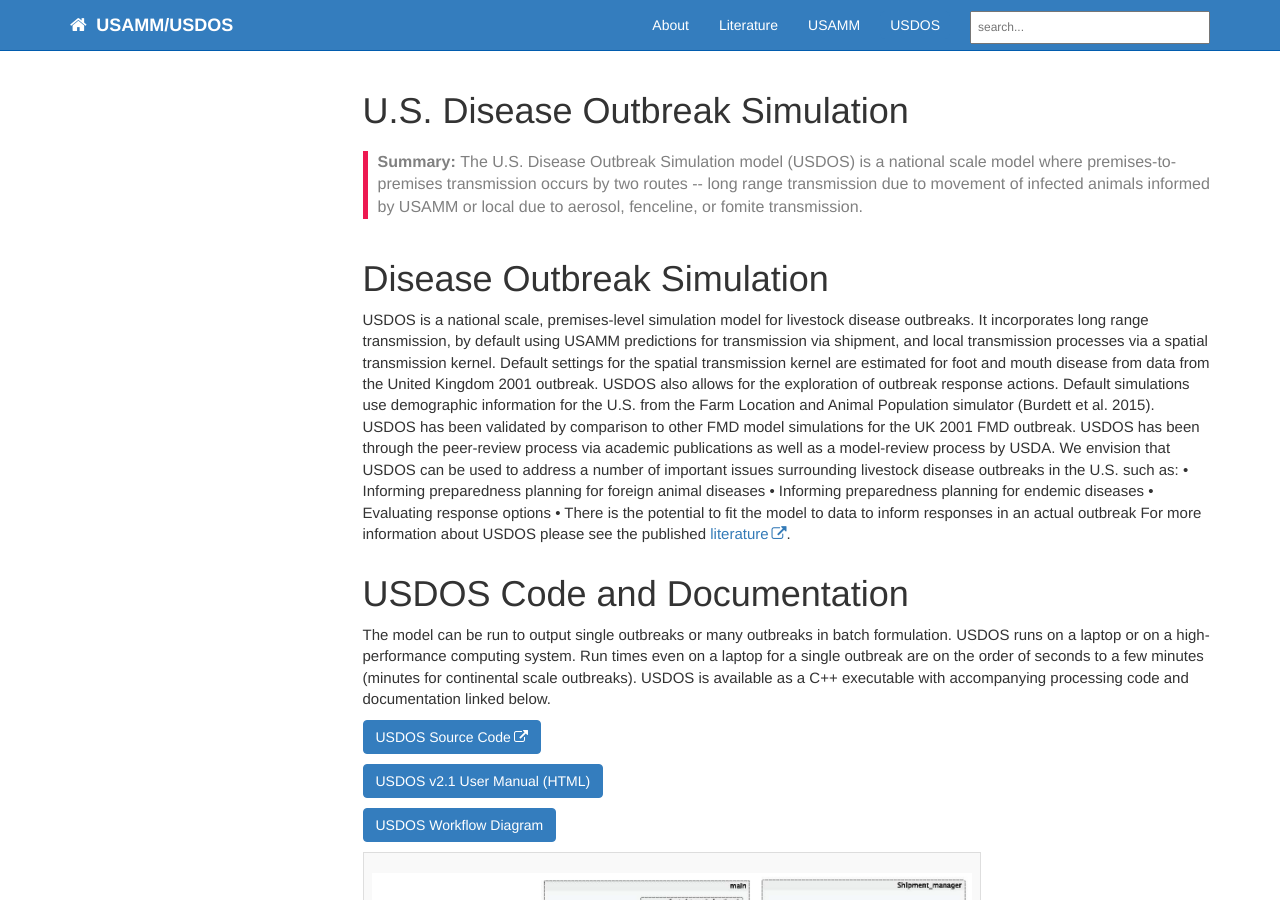
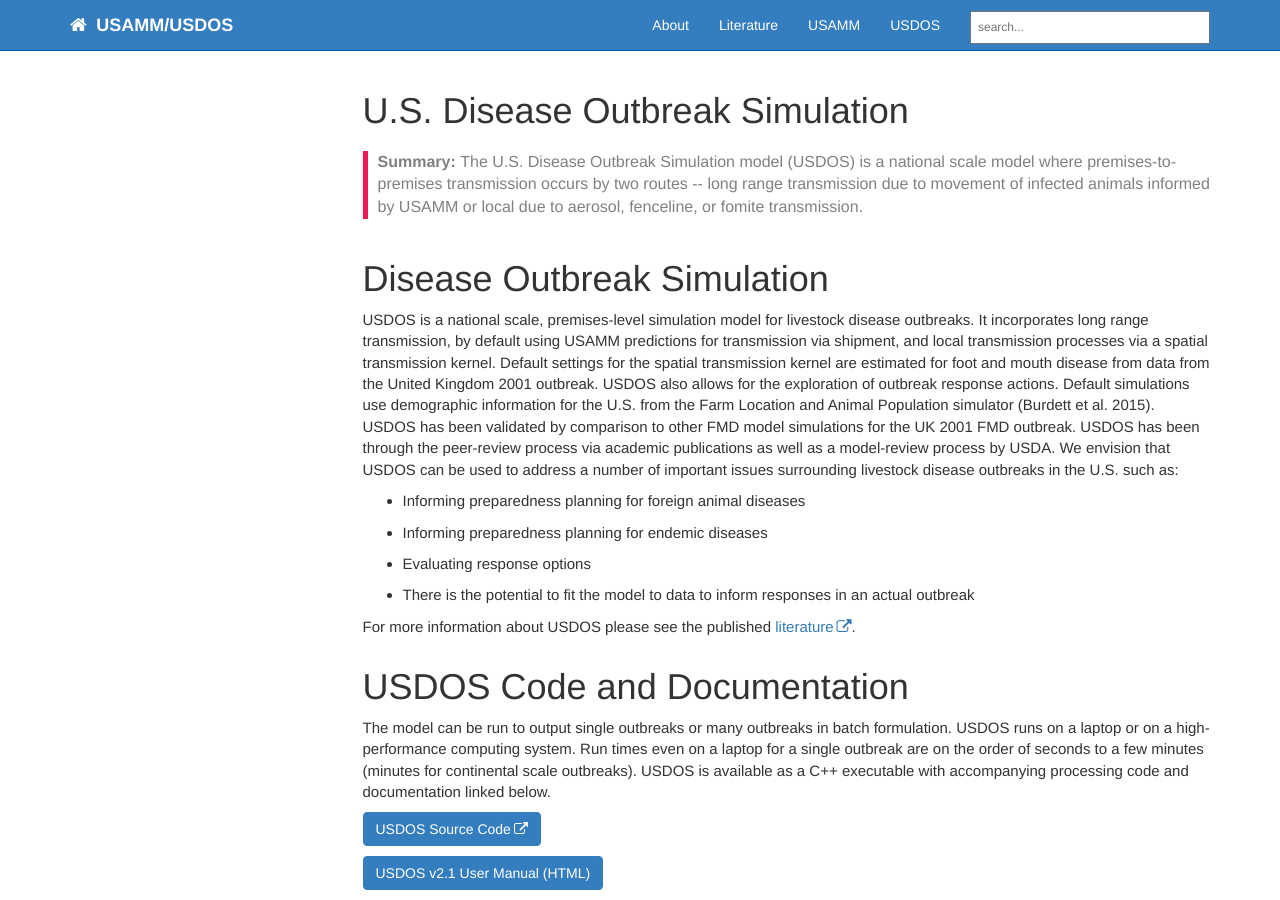
Before and after one commit to webblabb/usammusdos, a Jekyll site: the page built from pages/usdos/usdos.md, in a window 1280 px wide and 900 px high. Built offline with Jekyll 4.4.1, drawn with Linux system fonts in a browser that asks for light colours; nearby versions of some CDN libraries; comment, search, counter and statistics services are not loaded.

```diff
--- a/pages/usdos/usdos.md
+++ b/pages/usdos/usdos.md
@@ -12,10 +12,11 @@ folder: usdos
 # Disease Outbreak Simulation
 USDOS is a national scale, premises-level simulation model for livestock disease outbreaks. It incorporates long range transmission, by default using USAMM predictions for transmission via shipment, and local transmission processes via a spatial transmission kernel. Default settings for the spatial transmission kernel are estimated for foot and mouth disease from data from the United Kingdom 2001 outbreak. USDOS also allows for the exploration of outbreak response actions. Default simulations use demographic information for the U.S. from the Farm Location and Animal Population simulator (Burdett et al. 2015). USDOS has been validated by comparison to other FMD model simulations for the UK 2001 FMD outbreak. USDOS has been through the peer-review process via academic publications as well as a model-review process by USDA.
 We envision that USDOS can be used to address a number of important issues surrounding livestock disease outbreaks in the U.S. such as:
-•	Informing preparedness planning for foreign animal diseases
-•	Informing preparedness planning for endemic diseases
-•	Evaluating response options
-•	There is the potential to fit the model to data to inform responses in an actual outbreak
+-	Informing preparedness planning for foreign animal diseases
+-	Informing preparedness planning for endemic diseases
+-	Evaluating response options
+-	There is the potential to fit the model to data to inform responses in an actual outbreak
+
 For more information about USDOS please see the published [literature](https://webblabb.github.io/usammusdos/literature).
 
 
```
